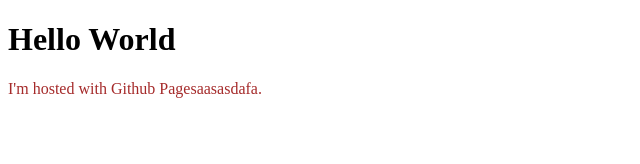
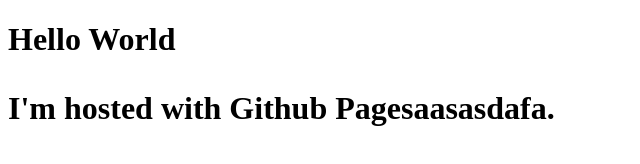
Before and after one commit to Perplexiz/deadication, a plain HTML site: page index.html in a window 1280 px wide. Shown: the whole page, without its empty margins (0-640 px from the left). Drawn offline with Linux system fonts and the light colour scheme.

Commit message:
Revert "changes"

```diff
--- a/index.html
+++ b/index.html
@@ -1,13 +1,7 @@
 <!DOCTYPE html>
 <html>
 <body>
-<h1> Hello World</h1>
+<h1> Hello World</hl>
 <p>I'm hosted with Github Pagesaasasdafa.</p>
-<style>
-p{
-	color: brown;
-	background-color: white;
-}
-</style>
 </body>
 </html>
```
